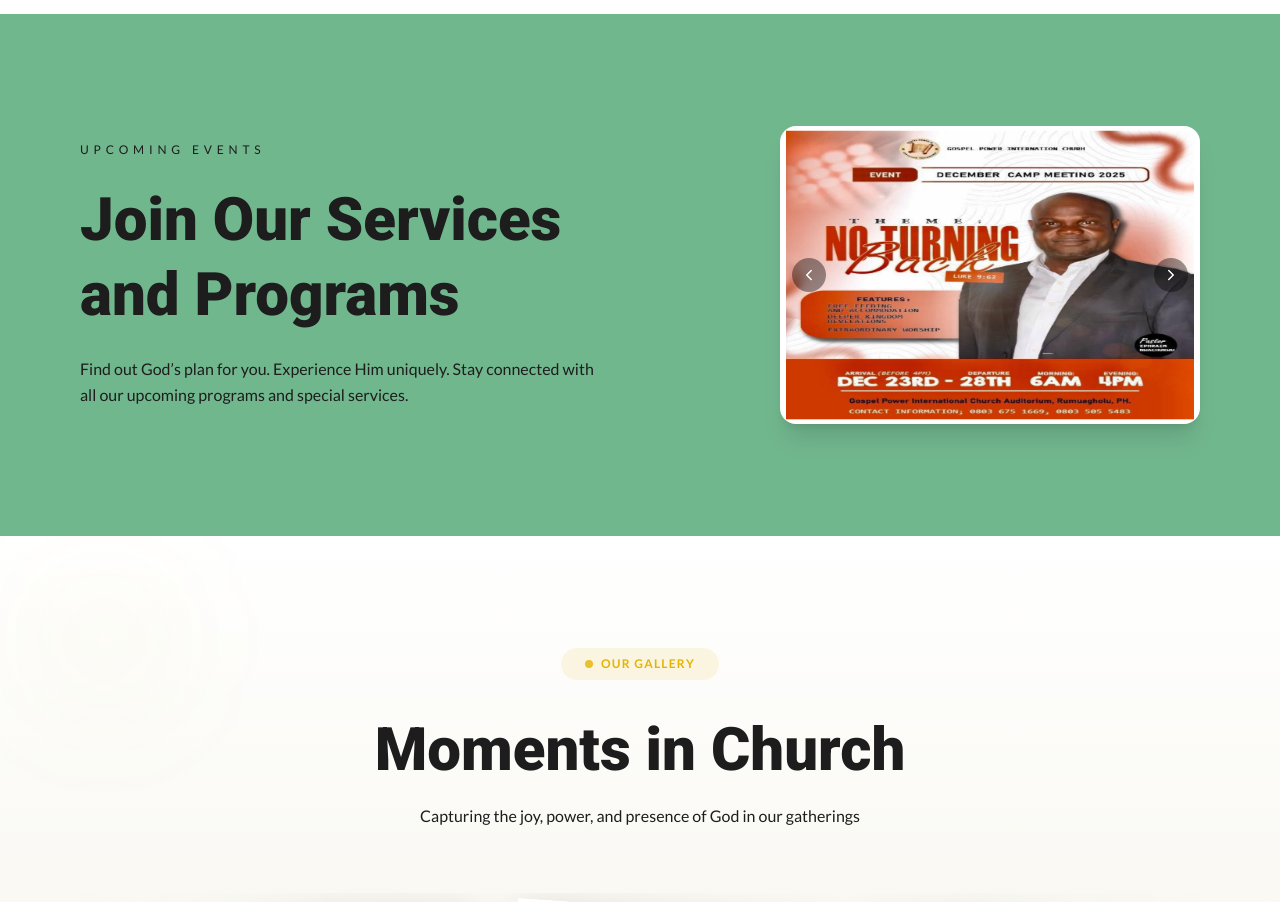
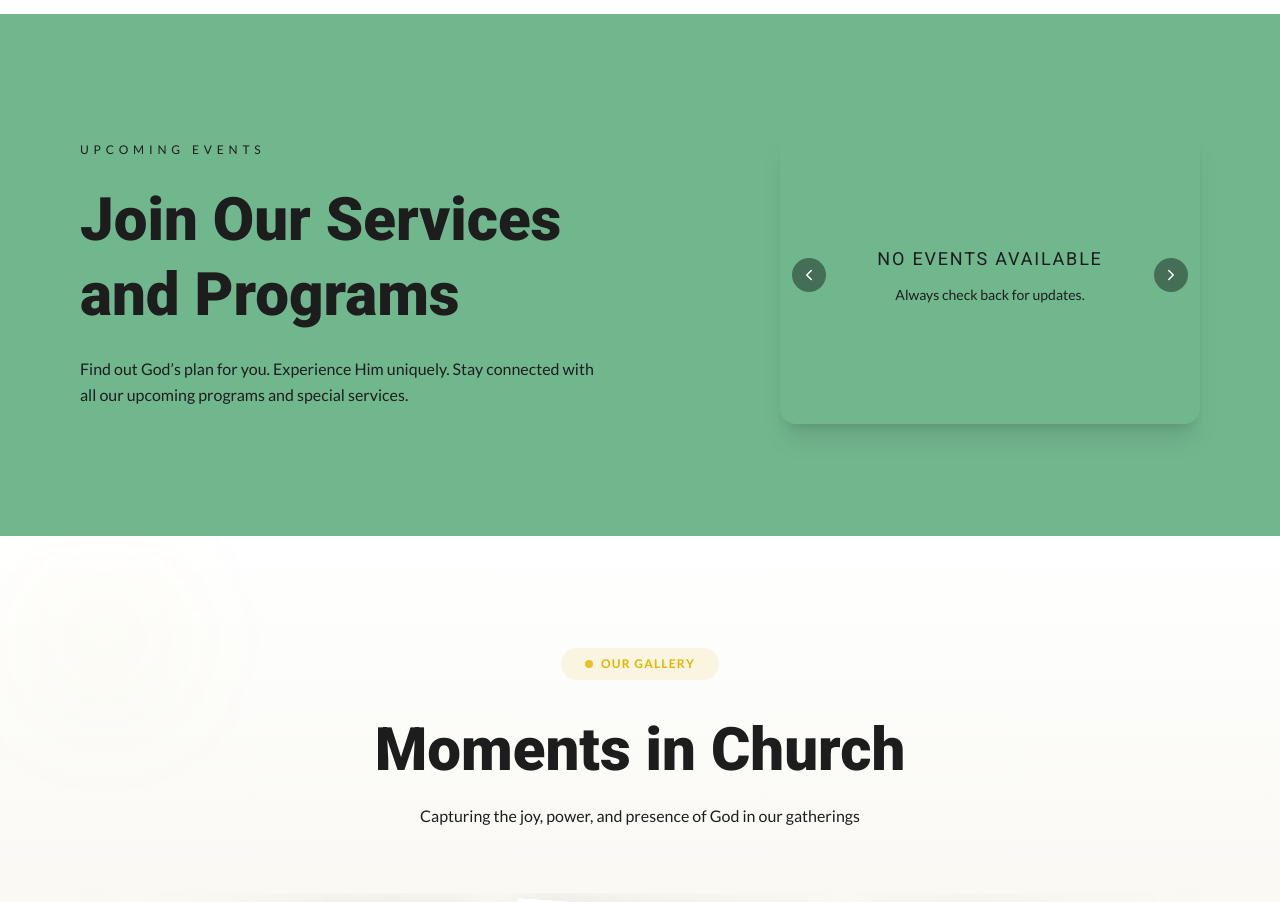
Before and after one commit to Divinelewis/gpic-cms, a Next.js app: page / in a window 1280 px wide. Shown: the part 2000-2902 px from the top of the page. Built offline with nearby package versions, Linux system fonts and the light colour scheme.

Commit message:
flier url removal

```diff
--- a/src/components/client/UpcomingEvents.tsx
+++ b/src/components/client/UpcomingEvents.tsx
@@ -6,8 +6,8 @@ import { ChevronLeft, ChevronRight } from "lucide-react";
 import Link from "next/link";
 
 const events = [
-  { id: 1, image: "/images/flier1.jpg" },
-  { id: 2, image: "/images/flier2.png" },
+  { id: 1, image: "" },
+  { id: 2, image: "" },
 ];
 
 const slides = events.length > 0 ? events : [{ id: 0, image: null }];
```
